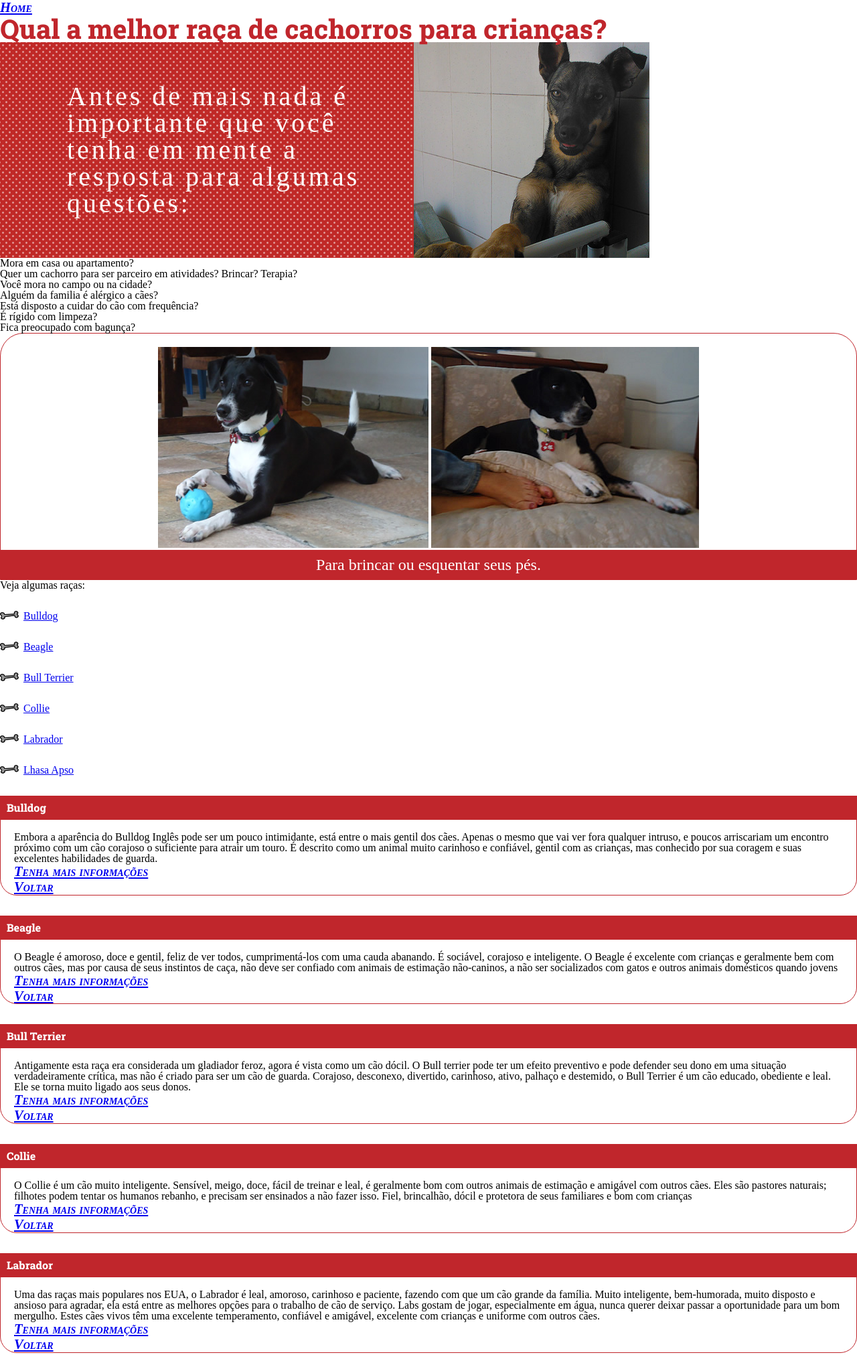
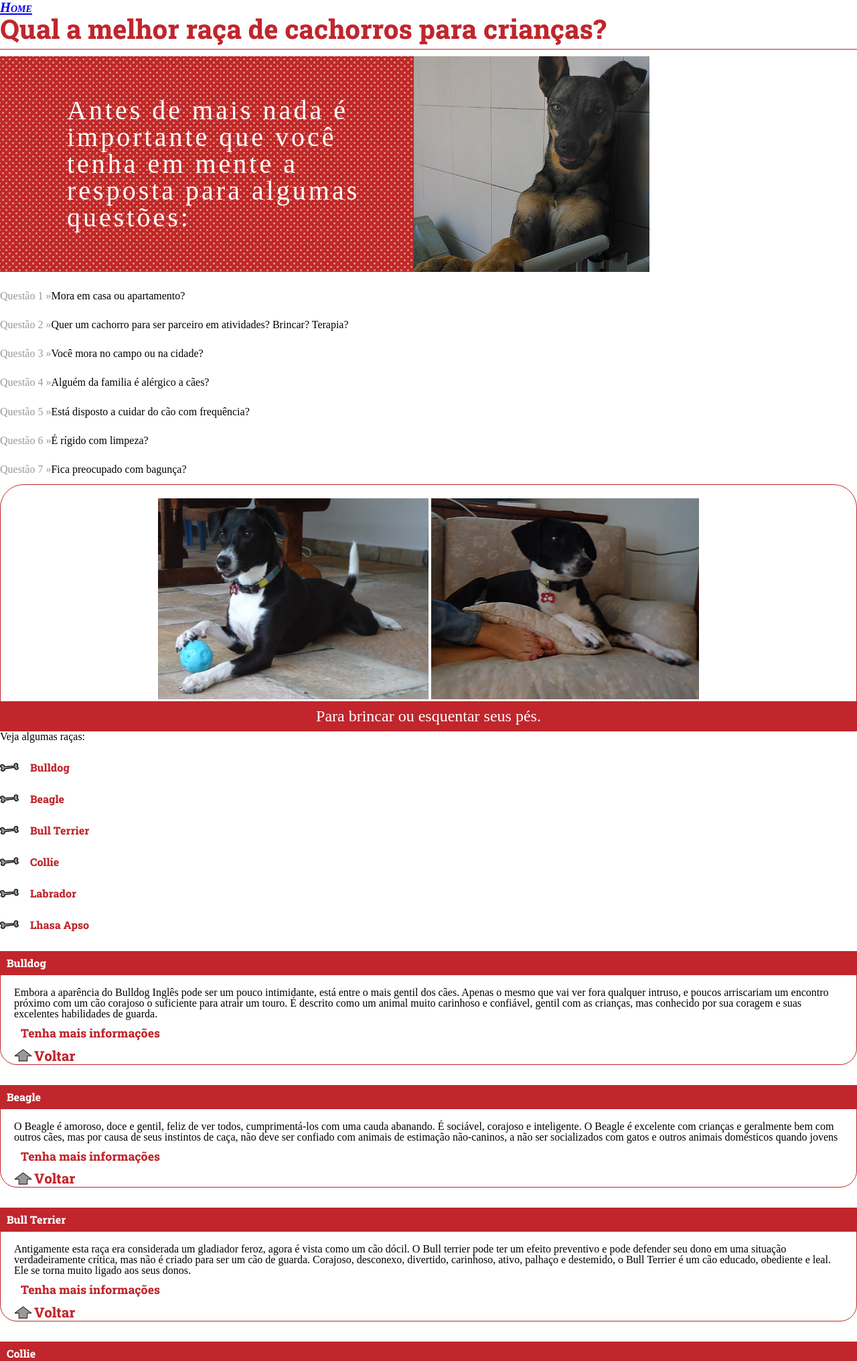
Before and after one commit to davidtahim/turma855novo, a PHP site: page /curiosidades.html in a window 1280 px wide. Shown: the top 2032 px of the page at 67% size. Run offline with PHP 8.4, Linux system fonts and the light colour scheme.

Commit message:
css da página curiosidades

```diff
--- a/css/principal.css
+++ b/css/principal.css
@@ -68,6 +68,9 @@ h1 {
     font-family: Roboto Extrabold;
     color:#c0262c;
     font-size:2.5em;
+    border-bottom: #c0262c solid thin;
+    padding-bottom: 10px;
+    margin-bottom: 10px;
 }
 
 h2 {
@@ -141,9 +144,56 @@ Trabalhando com a página curiosidades
 }
 
 #curiosidades ol {
+    list-style-type: none;
+    white-space: pre;
+    line-height: 0.9em;
+    /* Nome da variável*/
+    counter-reset: contador;
+}
+
+#curiosidades ol li::before {
+    color: #999;
+    counter-increment: contador;
+    content: "Questão "counter(contador)" \00BB ";
+}
+
+#curiosidades ul li a {
+    text-decoration: none;
+    color: #c0262c;
+    font-family: Roboto Extrabold;
+    padding: 10px;
+}
+
+#curiosidades ul li a:hover {
+    text-decoration: underline;
+    color: rgba(0, 0, 255, 0.8);
+}
+
+#curiosidades dd p a[target="_blank"] {
+    text-decoration: none;
+    color: #c0262c;
+    font-variant: normal;
+    font-style: normal;
+    font-family: Roboto Extrabold;
+    padding: 10px;
+    display: inline-block;
+}
+
+#curiosidades dd p a[target="_blank"]:hover {
+    text-decoration: none;
+}
+
+#curiosidades dd p a[href="#topo"] {
+    background: url(/imagens/seta-voltar.png) no-repeat left center;
+    text-decoration: none;
+    color: #c0262c;
+    font-variant: normal;
+    font-style: normal;
+    font-family: Roboto Extrabold;
+    padding: 10px 0 10px 30px ;
 
 }
 
-#curiosidades ol li::before {
-
+#curiosidades dd p a[href="#topo"]:hover {
+    background: url(/imagens/seta-voltar-hover.png) no-repeat left center;
 }
--- a/curiosidades.html
+++ b/curiosidades.html
@@ -59,32 +59,32 @@ Antes de mais nada é importante que você tenha em mente a resposta para alguma
 <dl>
     <dt><a id="bulldog"></a>Bulldog</dt>
         <dd>Embora a aparência do Bulldog Inglês pode ser um pouco intimidante, está entre o mais gentil dos cães. Apenas o mesmo que vai ver fora qualquer intruso, e poucos arriscariam um encontro próximo com um cão corajoso o suficiente para atrair um touro. É descrito como um animal muito carinhoso e confiável, gentil com as crianças, mas conhecido por sua coragem e suas excelentes habilidades de guarda.
-        <p><a href="https://pt.wikipedia.org/wiki/Buldogue" target="_parent">Tenha mais informações</a></p>
+        <p><a href="https://pt.wikipedia.org/wiki/Buldogue" target="_blank">Tenha mais informações</a></p>
             <p><a href="#topo">Voltar</a></p>
         </dd>
     <dt><a id="beagle"></a>Beagle</dt>
    <dd>O Beagle é amoroso, doce e gentil, feliz de ver todos, cumprimentá-los com uma cauda abanando. É sociável, corajoso e inteligente. O Beagle é excelente com crianças e geralmente bem com outros cães, mas por causa de seus instintos de caça, não deve ser confiado com animais de estimação não-caninos, a não ser socializados com gatos e outros animais domésticos quando jovens
-    <p><a href="https://pt.wikipedia.org/wiki/Beagle" target="_parent">Tenha mais informações</a></p>
+    <p><a href="https://pt.wikipedia.org/wiki/Beagle" target="_blank">Tenha mais informações</a></p>
     <p><a href="#topo">Voltar</a></p>
    </dd>
    <dt><a id="bullterrier"></a>Bull Terrier</dt>
    <dd>Antigamente esta raça era considerada um gladiador feroz, agora é vista como um cão dócil. O Bull terrier pode ter um efeito preventivo e pode defender seu dono em uma situação verdadeiramente crítica, mas não é criado para ser um cão de guarda. Corajoso, desconexo, divertido, carinhoso, ativo, palhaço e destemido, o Bull Terrier é um cão educado, obediente e leal. Ele se torna muito ligado aos seus donos.
-    <p><a href="https://pt.wikipedia.org/wiki/Bull_terrier" target="_parent">Tenha mais informações</a></p>
+    <p><a href="https://pt.wikipedia.org/wiki/Bull_terrier" target="_blank">Tenha mais informações</a></p>
     <p><a href="#topo">Voltar</a></p>
    </dd>
     <dt><a id="collie"></a>Collie</dt>
     <dd>O Collie é um cão muito inteligente. Sensível, meigo, doce, fácil de treinar e leal, é geralmente bom com outros animais de estimação e amigável com outros cães. Eles são pastores naturais; filhotes podem tentar os humanos rebanho, e precisam ser ensinados a não fazer isso. Fiel, brincalhão, dócil e protetora de seus familiares e bom com crianças
-        <p><a href="https://pt.wikipedia.org/wiki/Collie_(tipo_de_c%C3%A3o)" target="_parent">Tenha mais informações</a></p>
+        <p><a href="https://pt.wikipedia.org/wiki/Collie_(tipo_de_c%C3%A3o)" target="_blank">Tenha mais informações</a></p>
         <p><a href="#topo">Voltar</a></p>
     </dd>
     <dt><a id="labrador"></a>Labrador</dt>
     <dd>Uma das raças mais populares nos EUA, o Labrador é leal, amoroso, carinhoso e paciente, fazendo com que um cão grande da família. Muito inteligente, bem-humorada, muito disposto e ansioso para agradar, ela está entre as melhores opções para o trabalho de cão de serviço. Labs gostam de jogar, especialmente em água, nunca querer deixar passar a oportunidade para um bom mergulho. Estes cães vivos têm uma excelente temperamento, confiável e amigável, excelente com crianças e uniforme com outros cães.
-        <p><a href="https://pt.wikipedia.org/wiki/Labrador_retriever" target="_parent">Tenha mais informações</a></p>
+        <p><a href="https://pt.wikipedia.org/wiki/Labrador_retriever" target="_blank">Tenha mais informações</a></p>
         <p><a href="#topo">Voltar</a></p>
     </dd>
     <dt><a id="lhasa"></a>Lhasa</dt>
     <dd>Este é um cão resistente com uma maneira amigável, assertivo. Inteligente e animada, faz um bom animal de estimação. Lhasa Apso são pequenos cães espirituoso e dedicados que são afetuoso com seus donos. Eles podem ser muito obediente a seus mestres. Esta raça responde ao treinamento motivacional. Eles têm um grande senso de audição, e fazer bons cães de guarda. O Lhasa Apso viaja bem. Infelizmente, este pequeno cão, muitas vezes cai em Síndrome de cão pequeno , um comportamento humano induzido onde o cão pensa que é líder do bloco para os seres humanos. Isso faz com que muitos graus variados de comportamentos negativos para sair no cão. Tornam-se desconfiado com estranhos, e não pode tolerar crianças
-        <p><a href="https://pt.wikipedia.org/wiki/Lhasa_apso" target="_parent">Tenha mais informações</a></p>
+        <p><a href="https://pt.wikipedia.org/wiki/Lhasa_apso" target="_blank">Tenha mais informações</a></p>
         <p><a href="#topo">Voltar</a></p>
     </dd>
 </dl>
```
